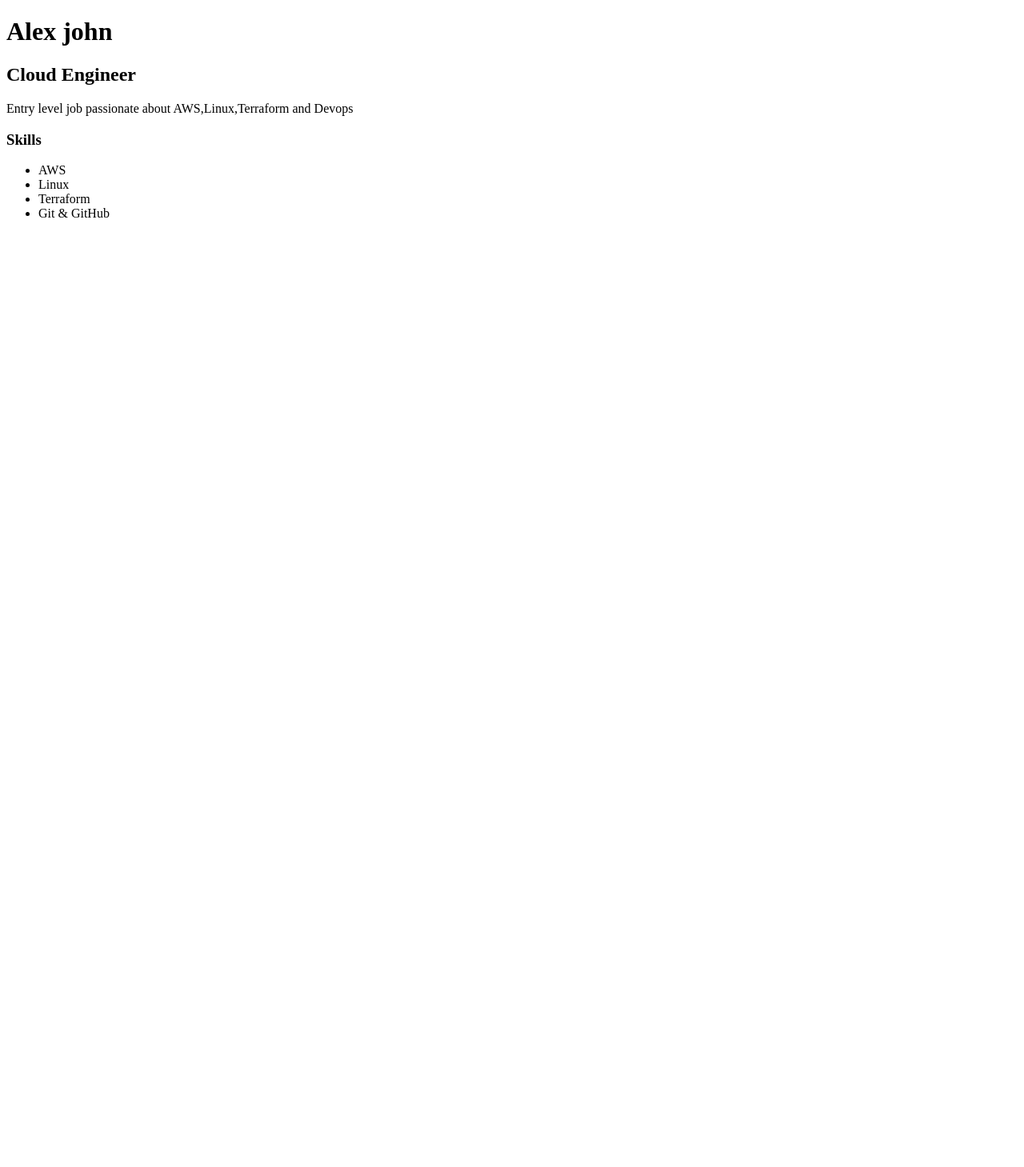
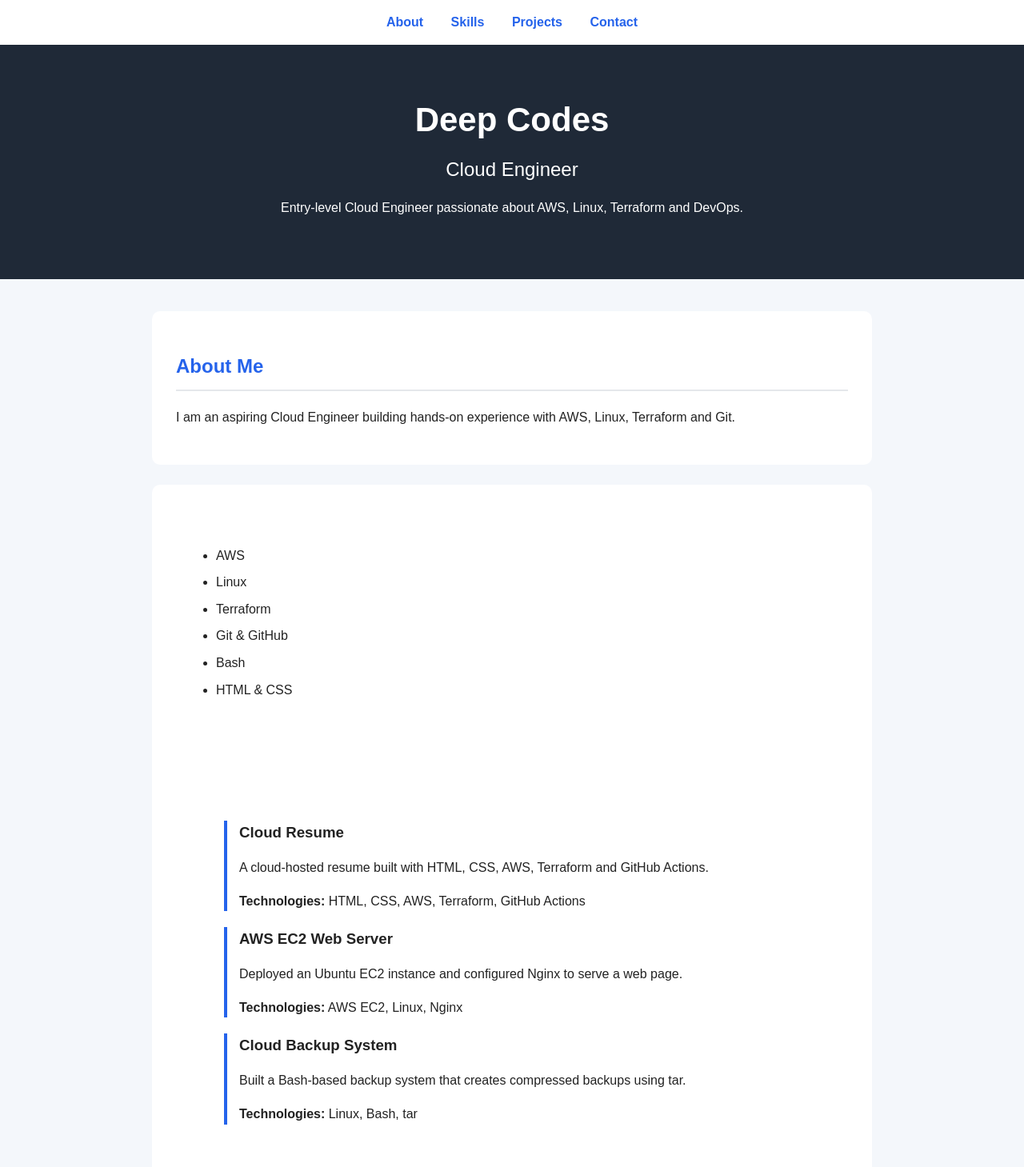
Before and after one commit to Deepcode643/cloud-resume, a plain HTML site: page index.html in a window 1280 px wide. Shown: the top 1459 px of the page at 80% size. Before the commit the page ends 800 px from the top, so only its background shows below. Drawn offline with Linux system fonts and the light colour scheme.

Commit message:
Build-cloud-Resume-Website

```diff
--- a/index.html
+++ b/index.html
@@ -4,20 +4,95 @@
     <meta charset="UTF-8">
     <meta name="viewport" content="width=device-width, initial-scale=1.0">
     <title>Cloud Engineer Challenge</title>
+      <link rel="stylesheet" href="style.css">
 </head>
    <body>
-     <h1> Alex john</h1>
+    <nav>
+    <a href="#about">About</a>
+    <a href="#skills">Skills</a>
+    <a href="#projects">Projects</a>
+    <a href="#contact">Contact</a>
+</nav>
+
+    <header>
+        <h1>Deep Codes</h1>
         <h2>Cloud Engineer</h2>
+        <p>
+            Entry-level Cloud Engineer passionate about AWS, Linux,
+            Terraform and DevOps.
+        </p>
+    </header>
 
-    <p>Entry level job passionate about AWS,Linux,Terraform and Devops </p>
+    <main>
 
-    <h3>Skills</h3>
+        <section id="about">
+    <h2>About Me</h2>
+            <p>
+                I am an aspiring Cloud Engineer building hands-on experience
+                with AWS, Linux, Terraform and Git.
+            </p>
+        </section>
 
+        <section>
+            <section id="skills">
             <ul>
                 <li>AWS</li>
                 <li>Linux</li>
                 <li>Terraform</li>
                 <li>Git & GitHub</li>
+                <li>Bash</li>
+                <li>HTML & CSS</li>
             </ul>
+        </section>
+
+        <section>
+            <section id="projects">
+
+            <article>
+    <h3>Cloud Resume</h3>
+    <p>
+        A cloud-hosted resume built with HTML, CSS, AWS,
+        Terraform and GitHub Actions.
+    </p>
+    <p>
+        <strong>Technologies:</strong> HTML, CSS, AWS, Terraform, GitHub Actions
+    </p>
+</article>
+
+<article>
+    <h3>AWS EC2 Web Server</h3>
+    <p>
+        Deployed an Ubuntu EC2 instance and configured Nginx
+        to serve a web page.
+    </p>
+    <p>
+        <strong>Technologies:</strong> AWS EC2, Linux, Nginx
+    </p>
+</article>
+
+<article>
+    <h3>Cloud Backup System</h3>
+    <p>
+        Built a Bash-based backup system that creates compressed
+        backups using tar.
+    </p>
+    <p>
+        <strong>Technologies:</strong> Linux, Bash, tar
+    </p>
+</article>
+        </section>
+
+        <section>
+            <section id="contact">
+           <p>
+    GitHub:
+    <a href="https://github.com/Deepcode643" target="_blank">
+        github.com/Deepcode643
+    </a>
+</p>
+        </section>
+
+    </main>
+
 </body>
 </html>
--- /dev/null
+++ b/style.css
@@ -0,0 +1,100 @@
+body {
+    font-family: Arial, sans-serif;
+    line-height: 1.6;
+    margin: 0;
+    background: #f4f7fb;
+    color: #222;
+}
+
+header {
+    background: #1f2937;
+    color: white;
+    text-align: center;
+    padding: 60px 20px;
+}
+
+header h1 {
+    margin: 0;
+    font-size: 42px;
+}
+
+header h2 {
+    font-weight: normal;
+    margin: 10px 0;
+}
+
+main {
+    max-width: 900px;
+    margin: 40px auto;
+    padding: 0 20px;
+}
+
+section {
+    background: white;
+    padding: 30px;
+    margin-bottom: 25px;
+    border-radius: 10px;
+}
+
+section h2 {
+    color: #2563eb;
+    border-bottom: 2px solid #e5e7eb;
+    padding-bottom: 10px;
+}
+
+ul {
+    padding-left: 20px;
+}
+
+li {
+    margin-bottom: 8px;
+}
+
+article {
+    border-left: 4px solid #2563eb;
+    padding-left: 15px;
+    margin: 20px 0;
+}
+
+article h3 {
+    margin-bottom: 5px;
+}
+a {
+    color: #2563eb;
+    text-decoration: none;
+}
+
+a:hover {
+    text-decoration: underline;
+}
+nav {
+    background: white;
+    padding: 15px;
+    text-align: center;
+    position: sticky;
+    top: 0;
+}
+
+nav a {
+    margin: 0 15px;
+    font-weight: bold;
+}
+@media (max-width: 600px) {
+    header h1 {
+        font-size: 32px;
+    }
+
+    nav a {
+        display: inline-block;
+        margin: 5px 8px;
+    }
+
+    main {
+        margin: 20px auto;
+        padding: 0 12px;
+    }
+
+    section {
+        padding: 20px;
+    }
+}
```
Lines whose indentation alone changed are shown as unchanged.
